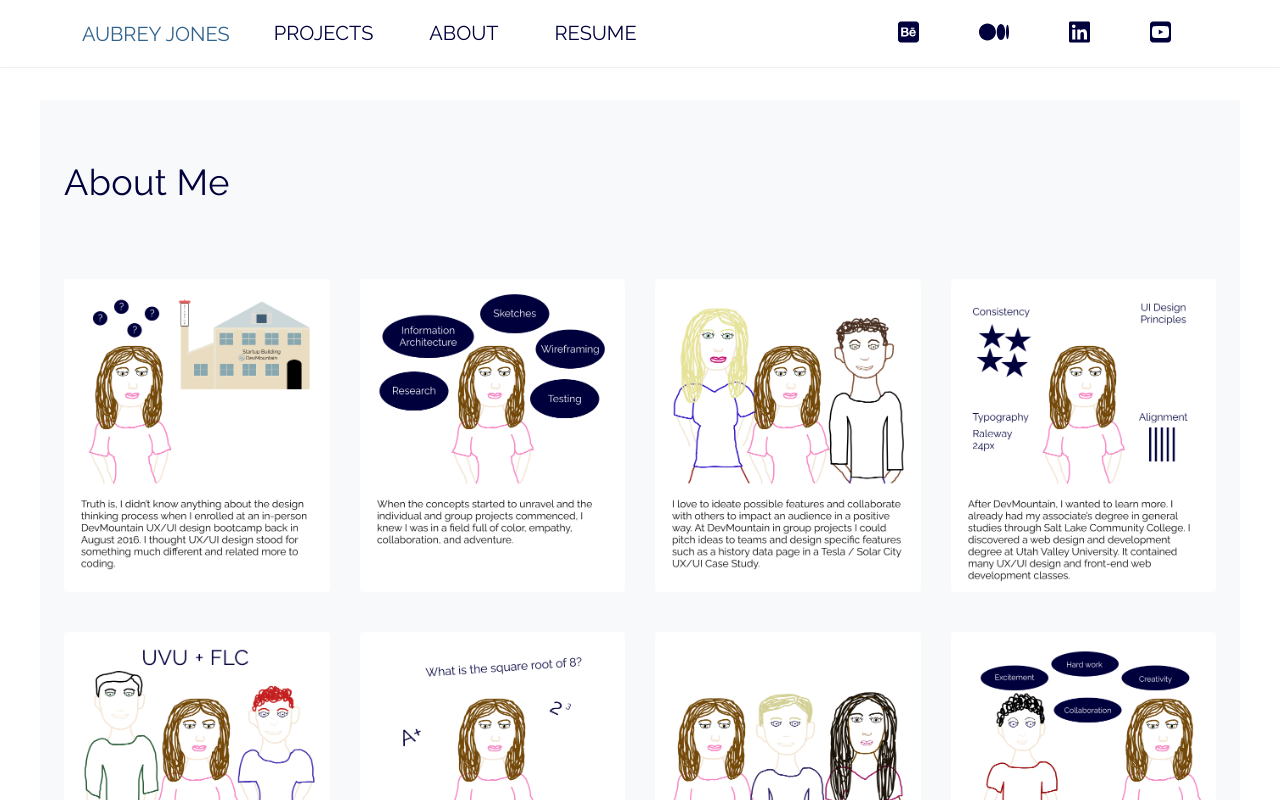
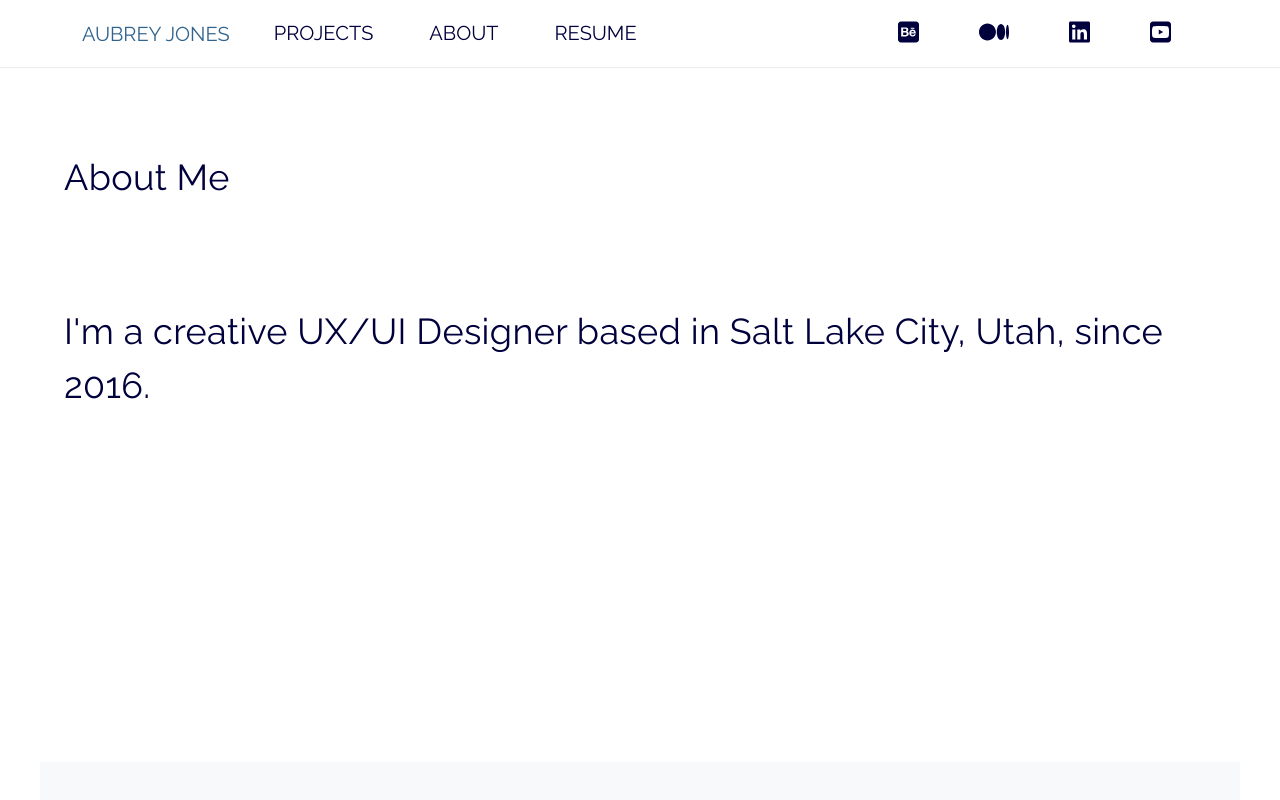
Before and after one commit to aubreyjonescreatives/ux-ui-portfolio, a React (Create React App) app: page /about in a window 1280 px wide. Shown: the top 800 px of the page. Built offline with nearby package versions, Linux system fonts and the light colour scheme.

Commit message:
added hero to about page

```diff
--- a/src/Pages/About.js
+++ b/src/Pages/About.js
@@ -33,17 +33,31 @@ const boxStylesA = {
 
 }
 
+const boxStylesAFirst = {
+  backgroundColor: '#ffffff',
+  paddingBottom: '250px'
+}
 
-// const headerStylesA = {
-//   //margin: '50px auto',
-//   color: '#00003D',
-//   fontSize: '36px',
-//   fontFamily: 'Raleway, sans-serif',
-// //  fontWeight: '400',
+
+const headerStylesA = {
+  margin: '50px auto',
+  color: '#00003D',
+  fontSize: '36px',
+  fontFamily: 'Raleway, sans-serif',
+//  fontWeight: '400',
 
 
 
-//   }
+  }
+
+  const headerStylesAFirst = {
+    margin: '100px auto',
+    color: '#00003D',
+    fontSize: '36px',
+    fontFamily: 'Raleway, sans-serif',
+  //  fontWeight: '400',
+
+  }
 
 const boxStylesB = {
   backgroundColor: '#F8F9FA',
@@ -64,6 +78,13 @@ const headerStylesB = {
 
 
   }
+
+  // const paragraphB = {
+  //   fontFamily: 'Raleway, sans-serif',
+  //   margin: '20px 0px'
+  // }
+
+
 
 
 
@@ -97,6 +118,7 @@ const testimonialTitle = {
 
 const testimonialParagraph = {
   fontFamily: 'Raleway, sans-serif',
+  margin: '25px 0px'
 }
 
 const questionStyles = {
@@ -145,6 +167,13 @@ const About = () => {
     <>
     <Box sx={Everything}>
 
+   <Box sx={boxStylesAFirst}>
+    <Container>
+   <Typography sx={headerStylesA} id="aboutme">About Me</Typography>
+   <Typography sx={headerStylesAFirst}>I'm a creative UX/UI Designer based in Salt Lake City, Utah, since 2016.</Typography>
+
+   </Container>
+   </Box>
 
 
 
@@ -152,7 +181,7 @@ const About = () => {
 
 
     <Container>
-    <Typography sx={headerStylesB} id="aboutme">About Me</Typography>
+    <Typography sx={headerStylesB}>My UX/UI Design Story</Typography>
     </Container>
 
 
@@ -330,7 +359,7 @@ const About = () => {
     <Box sx={boxStylesA}>
 
     <Container>
-    <Typography sx={headerStylesB} id="aboutme">What Do My Managers, Co-Workers, and Students Say About Me?</Typography>
+    <Typography sx={headerStylesB}>What Do My Managers, Co-Workers, and Students Say About Me?</Typography>
     </Container>
     <Container>
     <Typography sx={testimonialTitle}>Managers</Typography>
```
